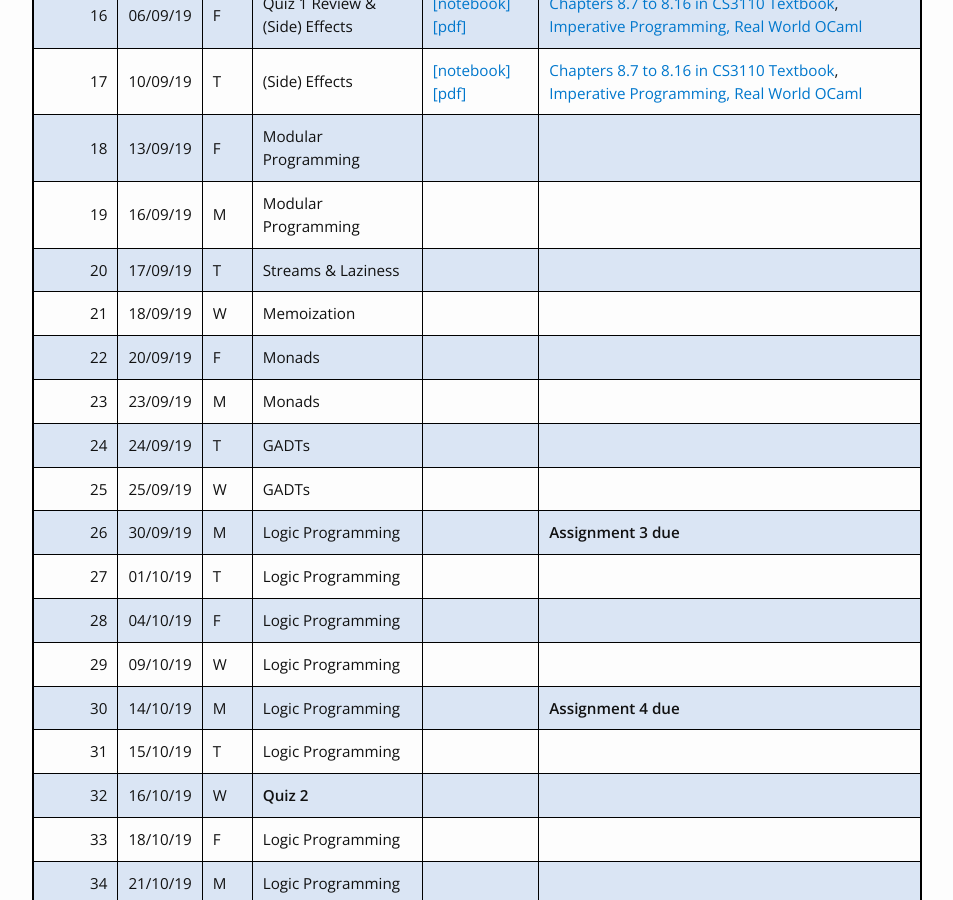
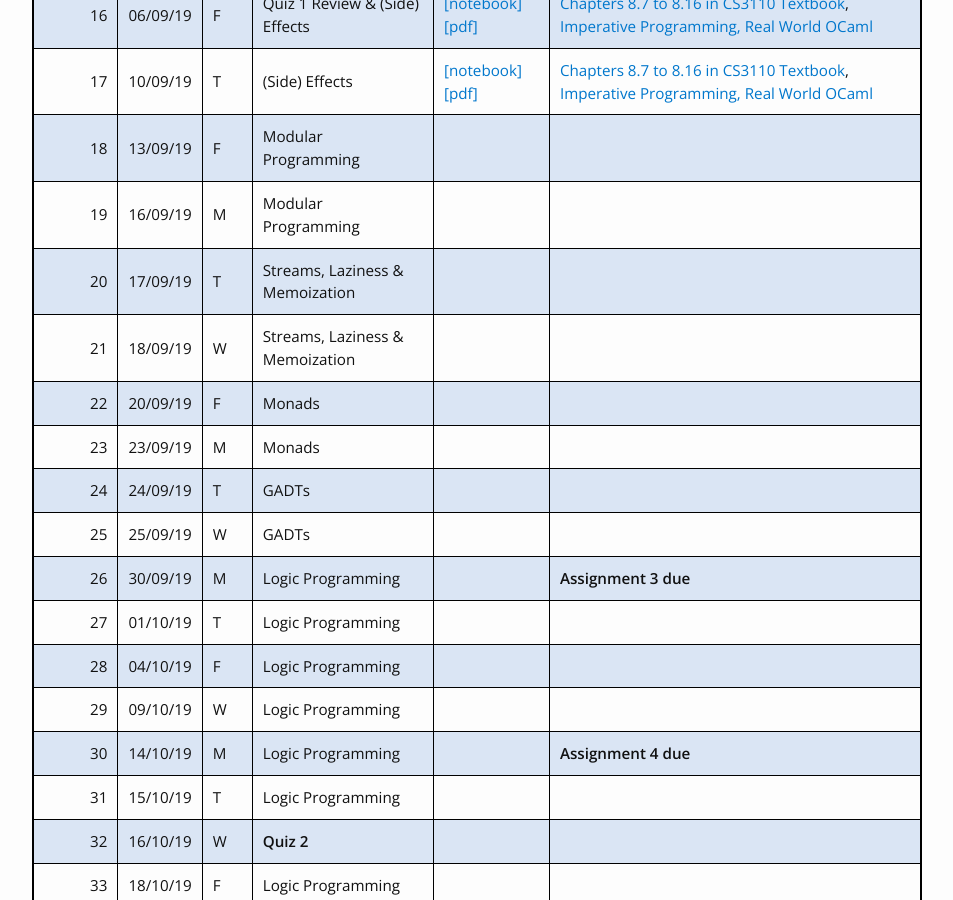
Before and after one commit to kayceesrk/cs3100_m20, a Jekyll site: the page built from schedule.md, in a window 1280 px wide and 900 px high, scrolled down 1522 px. Shown: the whole window, without its empty margins (163-1116 px from the left). Built offline with Jekyll 4.4.1, drawn with Linux system fonts in a browser that asks for light colours; nearby versions of some CDN libraries.

```diff
--- a/schedule.md
+++ b/schedule.md
@@ -34,8 +34,8 @@
 |17|10/09/19|T|(Side) Effects| [\[notebook\]](https://github.com/kayceesrk/cs3100_f19/blob/gh-pages/lectures/lec12/lec12.ipynb) [\[pdf\]]({{site.baseurl}}/lectures/lec12/lec12.pdf) | [Chapters 8.7 to 8.16 in CS3110 Textbook](http://www.cs.cornell.edu/courses/cs3110/2019sp/textbook/ads/mutability.html), [Imperative Programming, Real World OCaml](https://dev.realworldocaml.org/imperative-programming.html) |
 |18|13/09/19|F|Modular Programming|||
 |19|16/09/19|M|Modular Programming|||
-|20|17/09/19|T|Streams & Laziness|||
-|21|18/09/19|W|Memoization|||
+|20|17/09/19|T|Streams, Laziness & Memoization|||
+|21|18/09/19|W|Streams, Laziness & Memoization|||
 |22|20/09/19|F|Monads|||
 |23|23/09/19|M|Monads|||
 |24|24/09/19|T|GADTs|||
```
Also changed, not shown: 3 other files.
